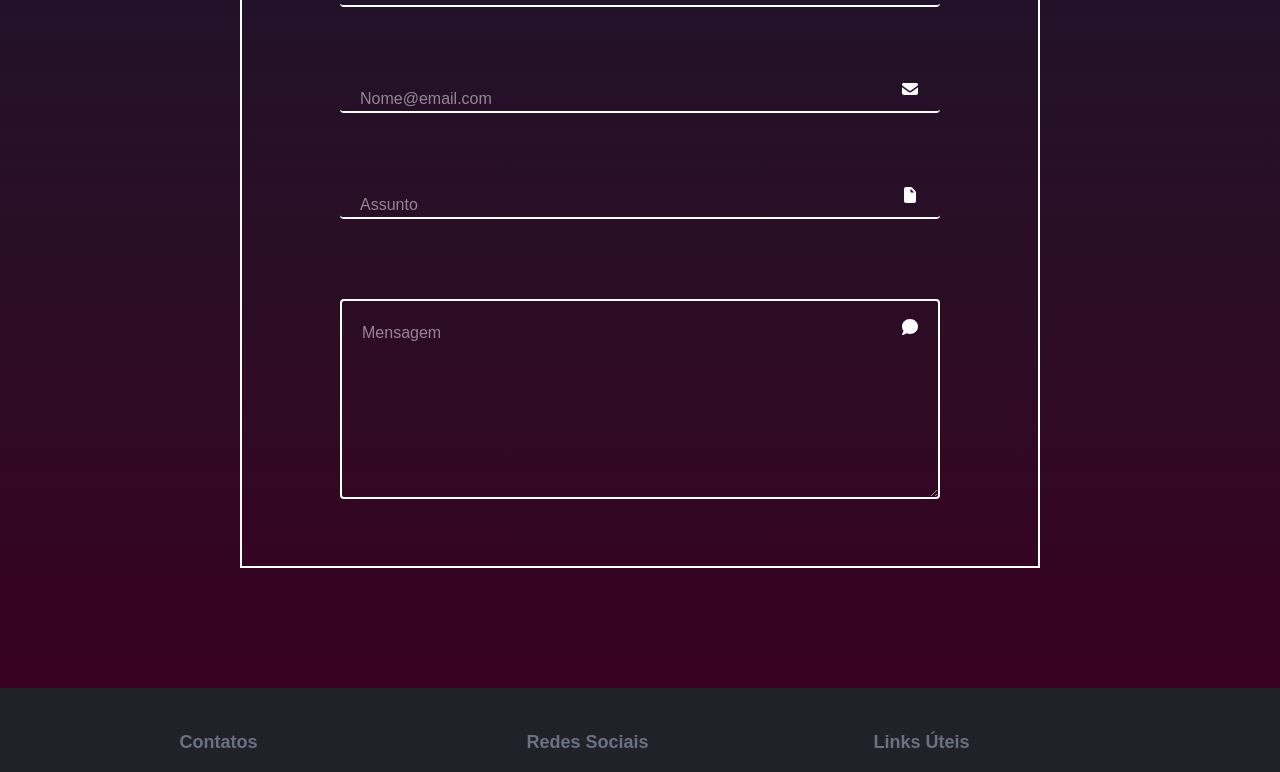
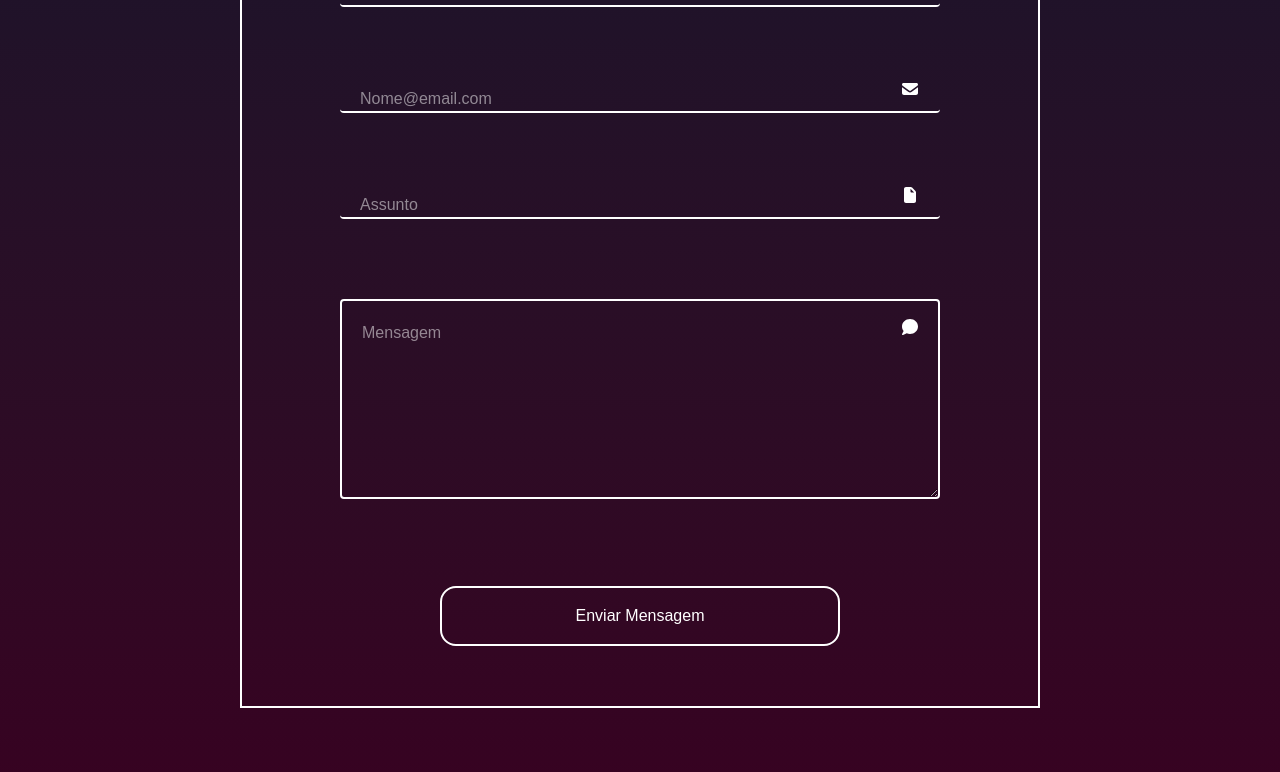
Before and after one commit to MrJoaoAbe/Portf-lio, a React (Vite) app: page /contato in a window 1280 px wide. Shown: the part 473-1245 px from the top of the page. Built offline with nearby package versions, Linux system fonts and the light colour scheme; a web font is replaced by a local one.

Commit message:
form 90% pronto

```diff
--- a/src/pages/Contato.jsx
+++ b/src/pages/Contato.jsx
@@ -1,33 +1,52 @@
 import { FontAwesomeIcon } from "@fortawesome/react-fontawesome";
 import { faUser, faEnvelope, faFile, faComment } from "@fortawesome/free-solid-svg-icons";
+import { useState } from "react";
 
 function Contato() {
+
+    const [nome, setNome] = useState('')
+    const [email, setEmail] = useState('')
+    const [assunto, setAssunto] = useState('')
+    const [mensagem, setMensagem] = useState('')
+
+    function handleSubmit(e) {
+        e.preventDefault()
+        if (nome == "" || email == "" || assunto == "" || mensagem == "") {
+            alert("Preencha todos os campos!")
+        }
+        else {
+            alert(`Parabéns ${nome}, sua mensagem sobre ${assunto} foi enviada!`)
+        }
+    }
+
     return (
         <div className="min-h-screen bg-linear-to-t from-[#380121] to-[#11162D] text-white flex-col flex justify-center items-center">
             <div className="mt-50 text-7xl mb-10">
                 CONTATO
             </div>
             <div className="flex justify-center border-2 border-white w-200 mb-30">
-                <form action="" className="flex flex-col gap-20 p-15">
+                <form onSubmit={handleSubmit} className="flex flex-col gap-20 p-15">
                     <div className="relative">
-                        <input className="border-b-2 w-150 rounded-sm outline-none pl-5" placeholder="Nome" type="text" name="nome" />
+                        <input className="border-b-2 w-150 rounded-sm outline-none pl-5" placeholder="Nome" type="text" name="nome" onChange={(e) => setNome(e.target.value)} />
                         <FontAwesomeIcon icon={faUser} style={{ color: "#ffffff", }} className="absolute bottom-4 left-140" />
                     </div>
 
                     <div className="relative">
-                        <input className="border-b-2 w-150 rounded-sm outline-none pl-5" placeholder="Nome@email.com" type="email" name="email" />
+                        <input className="border-b-2 w-150 rounded-sm outline-none pl-5" placeholder="Nome@email.com" type="email" name="email" onChange={(e) => setEmail(e.target.value)} />
                         <FontAwesomeIcon icon={faEnvelope} style={{ color: "#ffffff", }} className="absolute bottom-4 left-140" />
                     </div>
 
                     <div className="relative">
-                        <input className="border-b-2 w-150 rounded-sm outline-none pl-5" placeholder="Assunto" type="text" name="assunto" />
+                        <input className="border-b-2 w-150 rounded-sm outline-none pl-5" placeholder="Assunto" type="text" name="assunto" onChange={(e) => setAssunto(e.target.value)} />
                         <FontAwesomeIcon icon={faFile} style={{ color: "#ffffff", }} className="absolute bottom-4 left-140" />
                     </div>
 
                     <div className="relative">
-                        <textarea className="border-2 w-150 h-50 rounded-sm outline-none p-5" placeholder="Mensagem" type="" name="Mensagem" />
+                        <textarea className="border-2 w-150 h-50 rounded-sm outline-none p-5" placeholder="Mensagem" type="" name="Mensagem" onChange={(e) => setMensagem(e.target.value)} />
                         <FontAwesomeIcon icon={faComment} style={{ color: "#ffffff", }} className="absolute top-5 left-140" />
                     </div>
+
+                    <button type="submit" className="rounded-2xl self-center border-2 border-white h-15 w-100 transition duration-200 hover:bg-white hover:text-[#380121]">Enviar Mensagem</button>
                 </form>
             </div>
         </div>
```
